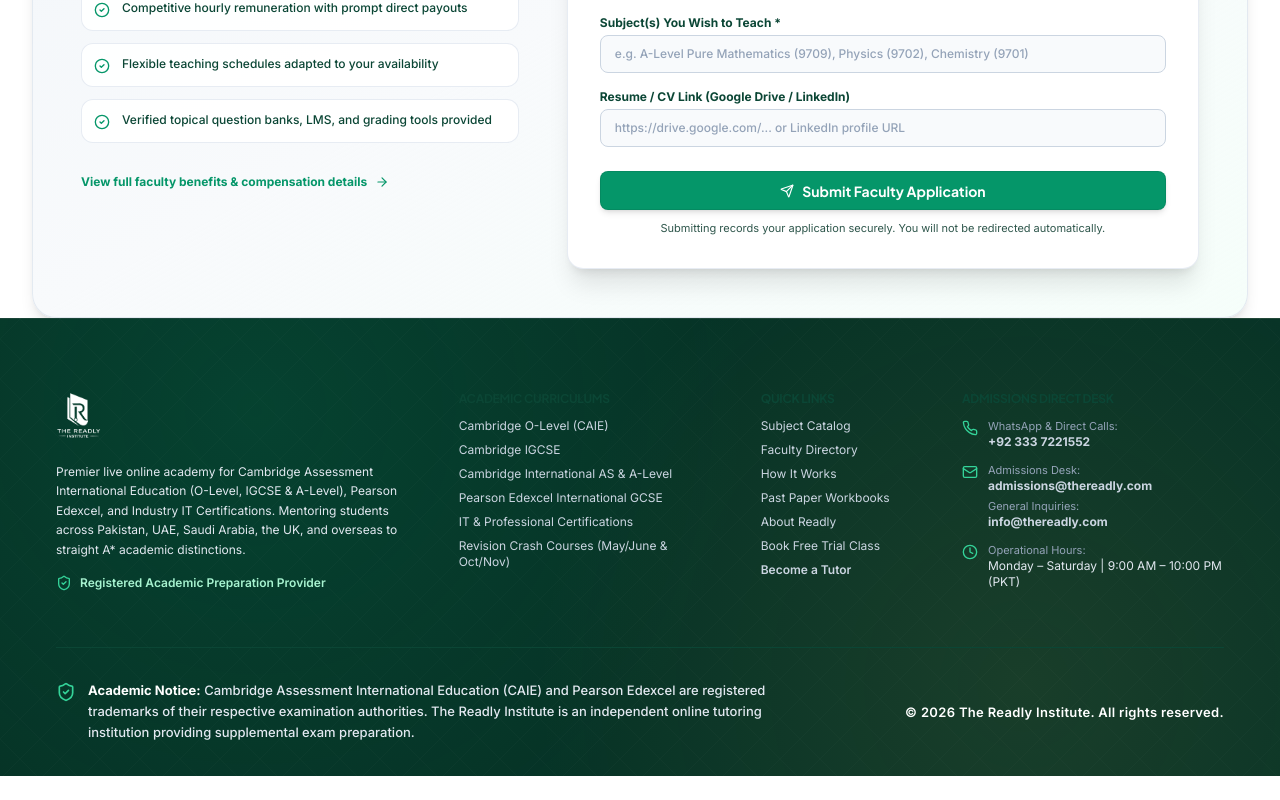
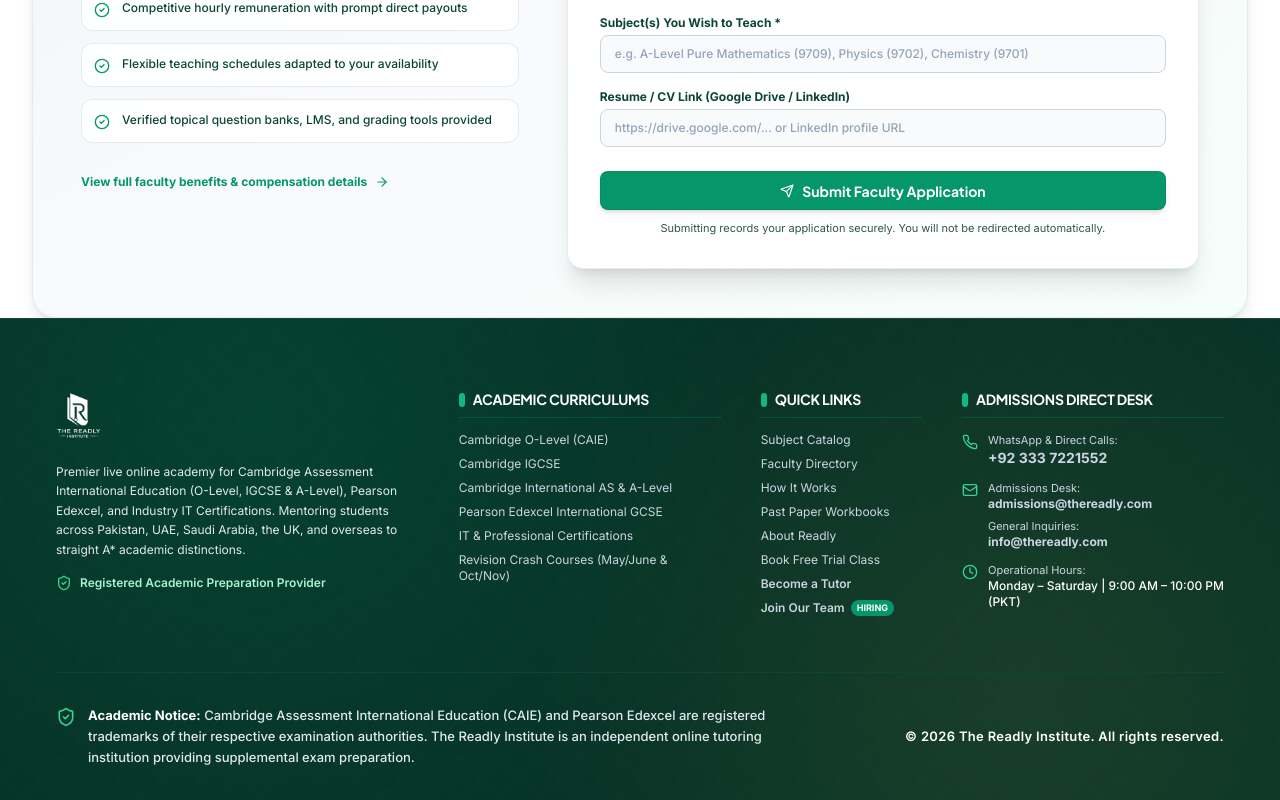
Before and after one commit to mjamalullah/TheReadly-react, a React (Vite) app: page / in a window 1280 px wide. Shown: the part 7304-8104 px from the top of the page. Before the commit the page ends 8080 px from the top, so only its background shows below. Built offline with nearby package versions, Linux system fonts and the light colour scheme; the HTML template or start-up script is replaced by a standard one.

Commit message:
style: enhance footer widget headings with bright white text and emerald accents for maximum contrast

```diff
--- a/src/components/Footer.jsx
+++ b/src/components/Footer.jsx
@@ -30,11 +30,12 @@
           </div>
 
           {/* Programs Col */}
-          <div className="lg:col-span-3 space-y-3">
-            <h4 className="text-xs font-bold uppercase tracking-wider text-emerald-400 font-heading">
-              Academic Curriculums
+          <div className="lg:col-span-3 space-y-3.5">
+            <h4 className="text-sm font-extrabold uppercase tracking-wider text-white font-heading flex items-center gap-2 pb-2 border-b border-emerald-800/70">
+              <span className="w-1.5 h-3.5 bg-[#10B981] rounded-full inline-block"></span>
+              <span>Academic Curriculums</span>
             </h4>
-            <ul className="space-y-2 text-xs" style={{ color: '#CBD5E1' }}>
+            <ul className="space-y-2 text-xs" style={{ color: '#E2E8F0' }}>
               <li>
                 <Link to="/programs" className="hover:text-white transition-colors">Cambridge O-Level (CAIE)</Link>
               </li>
@@ -57,11 +58,12 @@
           </div>
 
           {/* Quick Links */}
-          <div className="lg:col-span-2 space-y-3">
-            <h4 className="text-xs font-bold uppercase tracking-wider text-emerald-400 font-heading">
-              Quick Links
+          <div className="lg:col-span-2 space-y-3.5">
+            <h4 className="text-sm font-extrabold uppercase tracking-wider text-white font-heading flex items-center gap-2 pb-2 border-b border-emerald-800/70">
+              <span className="w-1.5 h-3.5 bg-[#10B981] rounded-full inline-block"></span>
+              <span>Quick Links</span>
             </h4>
-            <ul className="space-y-2 text-xs" style={{ color: '#CBD5E1' }}>
+            <ul className="space-y-2 text-xs" style={{ color: '#E2E8F0' }}>
               <li>
                 <Link to="/subjects" className="hover:text-white transition-colors">Subject Catalog</Link>
               </li>
@@ -83,24 +85,31 @@
               <li>
                 <Link to="/become-a-tutor" className="hover:text-white transition-colors text-emerald-300 font-semibold">Become a Tutor</Link>
               </li>
+              <li>
+                <Link to="/join-our-team" className="hover:text-white transition-colors text-emerald-300 font-semibold flex items-center gap-1.5">
+                  <span>Join Our Team</span>
+                  <span className="text-[9px] bg-[#059669] text-white px-1.5 py-0.2 rounded-full uppercase font-bold">Hiring</span>
+                </Link>
+              </li>
             </ul>
           </div>
 
           {/* Contact Col */}
-          <div className="lg:col-span-3 space-y-3">
-            <h4 className="text-xs font-bold uppercase tracking-wider text-emerald-400 font-heading">
-              Admissions Direct Desk
+          <div className="lg:col-span-3 space-y-3.5">
+            <h4 className="text-sm font-extrabold uppercase tracking-wider text-white font-heading flex items-center gap-2 pb-2 border-b border-emerald-800/70">
+              <span className="w-1.5 h-3.5 bg-[#10B981] rounded-full inline-block"></span>
+              <span>Admissions Direct Desk</span>
             </h4>
-            <ul className="space-y-3 text-xs" style={{ color: '#CBD5E1' }}>
+            <ul className="space-y-3 text-xs" style={{ color: '#E2E8F0' }}>
               <li className="flex items-start gap-2.5">
                 <Phone className="w-4 h-4 text-emerald-400 shrink-0 mt-0.5" />
                 <div>
-                  <span className="block text-[11px]" style={{ color: '#94A3B8' }}>WhatsApp & Direct Calls:</span>
+                  <span className="block text-[11px]" style={{ color: '#CBD5E1' }}>WhatsApp & Direct Calls:</span>
                   <a
                     href={`https://wa.me/${READLY_CONFIG.whatsappNumber}?text=${encodeURIComponent('Hi The Readly Institute, I would like to inquire about admissions.')}`}
                     target="_blank"
                     rel="noopener noreferrer"
-                    className="font-bold text-white hover:text-emerald-400 transition-colors"
+                    className="font-bold text-white hover:text-emerald-400 transition-colors text-sm"
                   >
                     {READLY_CONFIG.phoneDisplay}
                   </a>
@@ -108,9 +117,9 @@
               </li>
               <li className="flex items-start gap-2.5">
                 <Mail className="w-4 h-4 text-emerald-400 shrink-0 mt-0.5" />
-                <div className="space-y-1">
+                <div className="space-y-1.5">
                   <div>
-                    <span className="block text-[11px]" style={{ color: '#94A3B8' }}>Admissions Desk:</span>
+                    <span className="block text-[11px]" style={{ color: '#CBD5E1' }}>Admissions Desk:</span>
                     <a
                       href={`mailto:${READLY_CONFIG.admissionsEmail}`}
                       className="font-bold text-white hover:text-emerald-400 transition-colors"
@@ -119,7 +128,7 @@
                     </a>
                   </div>
                   <div>
-                    <span className="block text-[11px]" style={{ color: '#94A3B8' }}>General Inquiries:</span>
+                    <span className="block text-[11px]" style={{ color: '#CBD5E1' }}>General Inquiries:</span>
                     <a
                       href={`mailto:${READLY_CONFIG.generalEmail}`}
                       className="font-bold text-white hover:text-emerald-400 transition-colors"
@@ -132,8 +141,8 @@
               <li className="flex items-start gap-2.5">
                 <Clock className="w-4 h-4 text-emerald-400 shrink-0 mt-0.5" />
                 <div>
-                  <span className="block text-[11px]" style={{ color: '#94A3B8' }}>Operational Hours:</span>
-                  <span style={{ color: '#E2E8F0' }}>{READLY_CONFIG.hours}</span>
+                  <span className="block text-[11px]" style={{ color: '#CBD5E1' }}>Operational Hours:</span>
+                  <span style={{ color: '#FFFFFF' }} className="font-medium">{READLY_CONFIG.hours}</span>
                 </div>
               </li>
             </ul>
```
